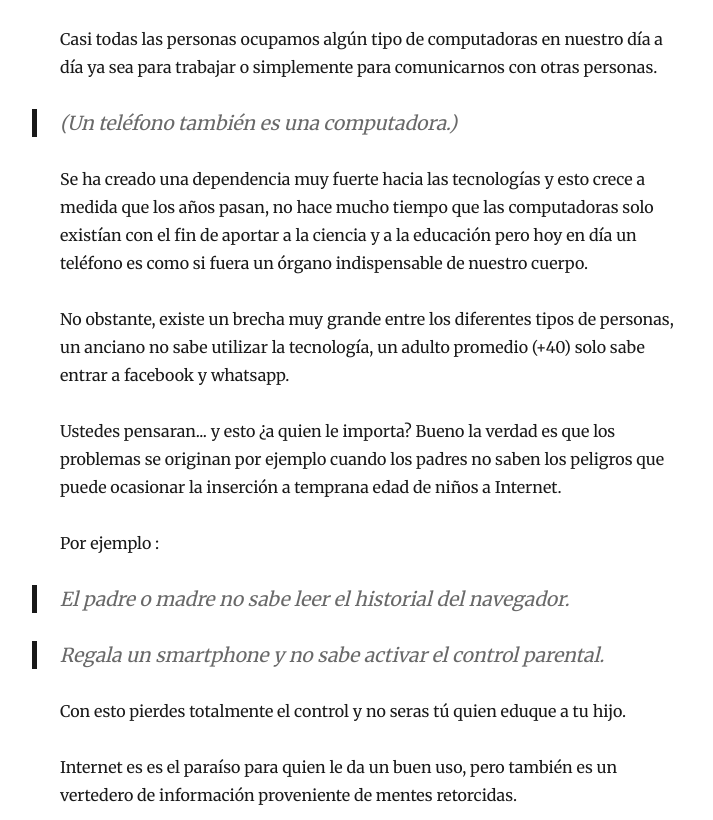
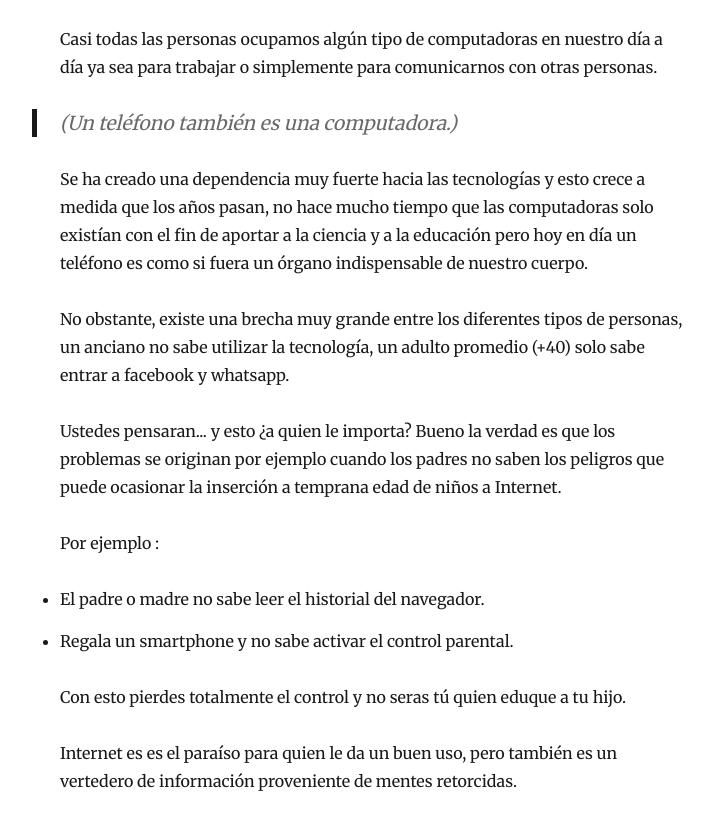
Before and after one commit to ariverak/ariverak-blog, a Gatsby site: page /la-importancia-de-aprender-a-usar-las-computadoras/ in a window 1280 px wide. Shown: the part 214-1034 px from the top of the page, without its empty margins (265-978 px from the left). Built offline with nearby package versions, Linux system fonts and the light colour scheme; Gatsby itself is replaced by a stand-in of ours; some packages are replaced by stand-ins of ours.

Commit message:
edit post

```diff
--- a/content/blog/la-importancia-de-aprender-a-usar-las-computadoras/index.md
+++ b/content/blog/la-importancia-de-aprender-a-usar-las-computadoras/index.md
@@ -9,15 +9,15 @@
 
 Se ha creado una dependencia muy fuerte hacia las tecnologías y esto crece a medida que los años pasan, no hace mucho tiempo que las computadoras solo existían con el fin de aportar a la ciencia y a la educación pero hoy en día un teléfono es como si fuera un órgano indispensable de nuestro cuerpo.
 
-No obstante, existe un brecha muy grande entre los diferentes tipos de personas, un anciano no sabe utilizar la tecnología, un adulto promedio (+40) solo sabe entrar a facebook y whatsapp.
+No obstante, existe una brecha muy grande entre los diferentes tipos de personas, un anciano no sabe utilizar la tecnología, un adulto promedio (+40) solo sabe entrar a facebook y whatsapp.
 
 Ustedes pensaran... y esto ¿a quien le importa?
 Bueno la verdad es que los problemas se originan por ejemplo cuando los padres no saben los peligros que puede ocasionar la inserción a temprana edad de niños a Internet.
 
 Por ejemplo :
-> El padre o madre no sabe leer el historial del navegador.
+- El padre o madre no sabe leer el historial del navegador.
 
-> Regala un smartphone y no sabe activar el control parental.
+- Regala un smartphone y no sabe activar el control parental.
 
 Con esto pierdes totalmente el control y no seras tú quien eduque a tu hijo.
 
```
